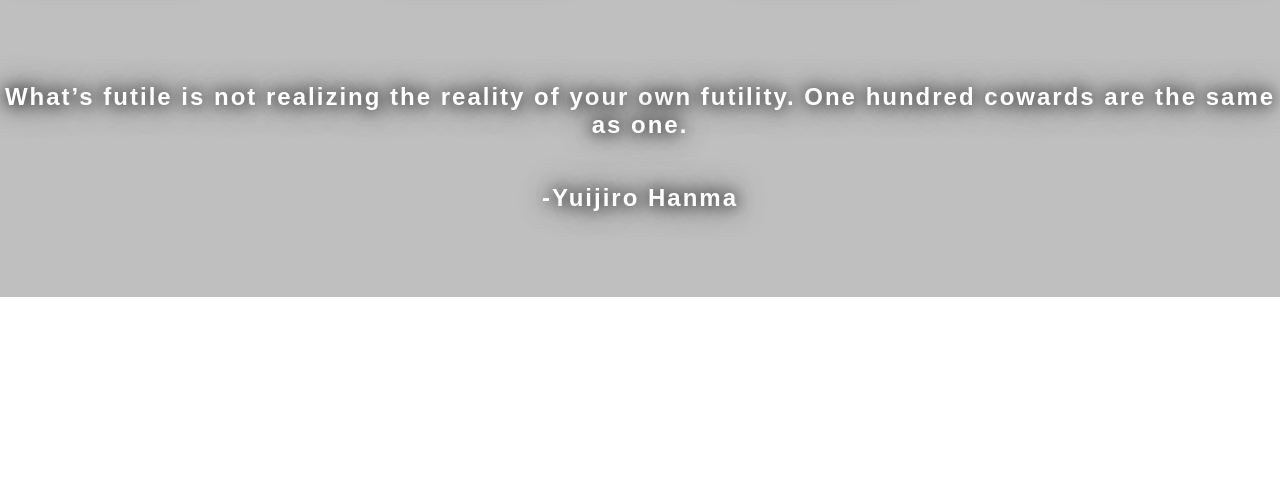
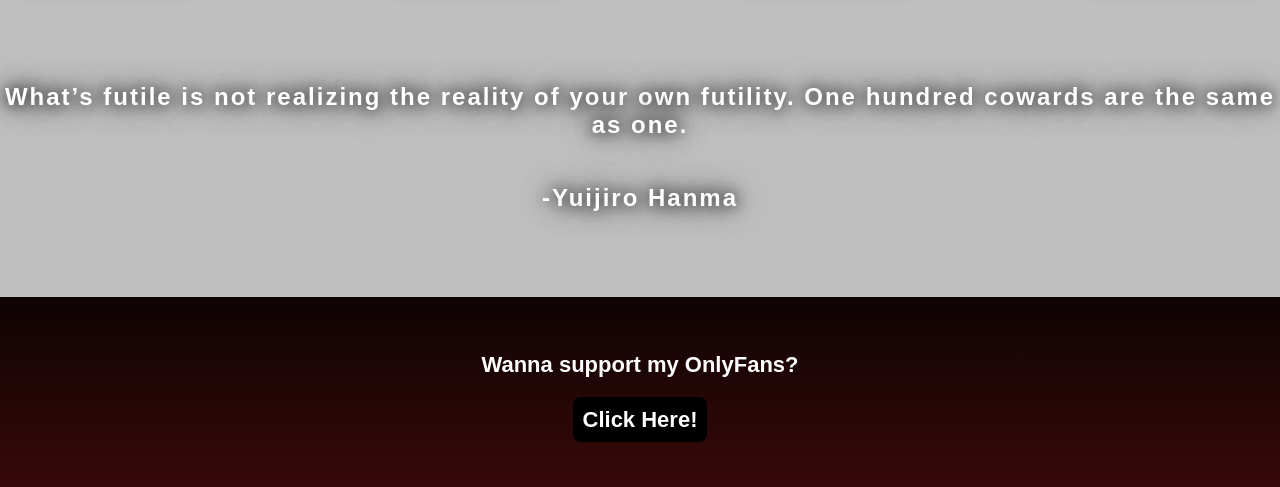
Before and after one commit to blueswizzle/landing-page, a plain HTML site: page index.html in a window 1280 px wide. Shown: the part 900-1387 px from the top of the page. Before the commit the page ends 1197 px from the top, so only its background shows below. Drawn offline with Linux system fonts and the light colour scheme.

Commit message:
Completed Layer 4 with a link to support me :)

```diff
--- a/index.html
+++ b/index.html
@@ -85,5 +85,18 @@
         </div>
 
     </div>
+
+    <div class="layer4">
+        <div class="layer4BackgroundFlex">
+            <div class="layer4FlexContainer">
+                <div class="layer4Text">
+                    Wanna support my OnlyFans?
+                </div>
+                <div class="supportLink">
+                    <a href="#">Click Here!</a>
+                </div>
+            </div>
+        </div>
+    </div>
 </body>
 </html>
--- a/style.css
+++ b/style.css
@@ -103,7 +103,7 @@ li a:link,a:visited{
     padding: 10px;
     border-radius: 8px;
     color: #fff;
-    font-family: 'Roboto', arial;
+
     text-decoration: none;
     font-weight: bold;
     margin-top: 25px;
@@ -175,3 +175,33 @@ li a:link,a:visited{
 .quoteFrom{
     margin-top: 45px;
 }
+
+.layer4BackgroundFlex{
+    background-image: linear-gradient(rgb(14, 3, 3),rgb(56, 9, 9));
+
+
+    padding: 2.5em 0;
+}
+.layer4FlexContainer{
+    display: flex;
+    flex-direction: column;
+    justify-content: space-between;
+    align-items: center;
+    font-size: 22px;
+    font-weight: bold;
+    line-height: 55px;
+    color:white;
+}
+.supportLink a:link,a:visited{
+    width: 110px;
+    border: none;
+    background: black;
+    padding: 10px;
+    border-radius: 8px;
+    color: #fff;
+    text-decoration: none;
+    font-weight: bold;
+}
+.supportLink a:hover{
+    box-shadow: 0 0 2em rgb(69 69 69);
+}
```
